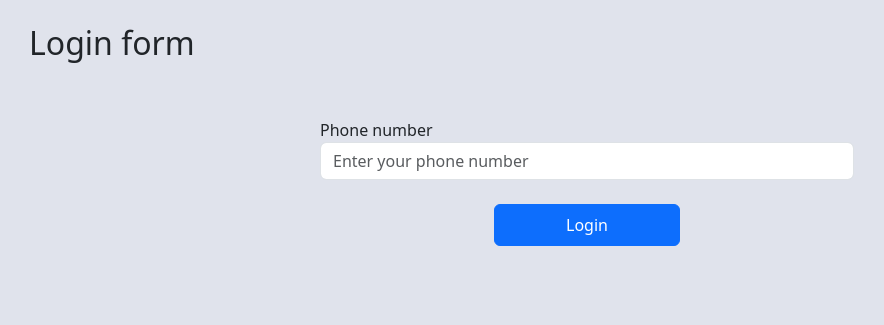
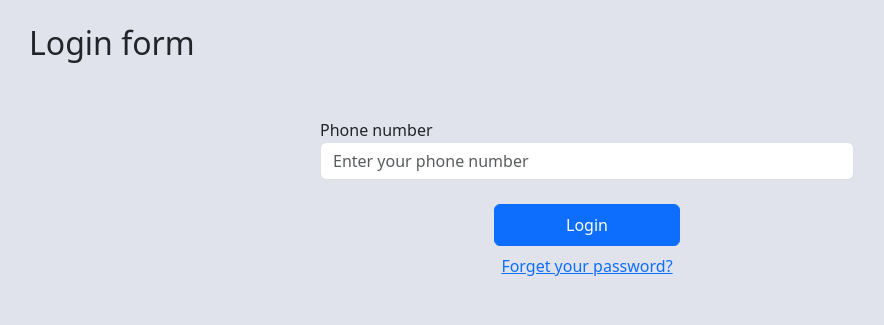
Before and after one commit to atiiiye/shop, a Django app: page /accounts/login/ in a window 1280 px wide. Shown: the part 56-381 px from the top of the page, without its empty margins (53-937 px from the left). Run offline with Django 5.2, Linux system fonts and the light colour scheme; some libraries are stand-ins or nearby versions.

Commit message:
feat: reset password

```diff
--- a/accounts/templates/accounts/login.html
+++ b/accounts/templates/accounts/login.html
@@ -4,7 +4,7 @@
 <h2>Login form</h2>
 <form method="post" action="" novalidate class="d-flex flex-column align-items-center py-5">
     {% csrf_token %}
-    <div class="row col-6 align-items-center justify-content-center">
+    <div class="row col-6 align-items-center justify-content-center mb-2">
         <div class="mb-2">
             {{form.phone_number.label}}
             {{ form.phone_number }}
@@ -16,5 +16,7 @@
 
         <button class="btn btn-primary col-md-4 py-2 mt-3" type="submit">Login</button>
     </div>
+<a href="{% url 'accounts:user_reset_password' %}">Forget your password?</a>
 </form>
+
 {% endblock content%}
--- /dev/null
+++ b/accounts/templates/accounts/password_reset_complete.html
@@ -0,0 +1,5 @@
+{% extends 'base.html'%}
+
+{% block content%}
+    <span>Your password change successfully ;)</span>
+{% endblock %}
--- /dev/null
+++ b/accounts/templates/accounts/password_reset_done.html
@@ -0,0 +1,5 @@
+{% extends 'base.html'%}
+
+{% block content%}
+    <span>We sent you an email</span>
+{% endblock %}
--- /dev/null
+++ b/accounts/templates/accounts/password_reset_email.html
@@ -0,0 +1,3 @@
+Someone asked for password reset for email {{ email }}. Follow the link below:
+
+{{ protocol}}://{{ domain }}{% url 'accounts:password_reset_confirm' uidb64=uid token=token %}
--- a/accounts/urls.py
+++ b/accounts/urls.py
@@ -1,6 +1,6 @@
 from django.urls import path
+
 from . import views
-
 
 app_name="accounts"
 urlpatterns=[
@@ -9,4 +9,8 @@ urlpatterns=[
     path('logout/', views.UserLogoutView.as_view(), name="user_logout"),
     path('register/verify/', views.UserRegistrationVerifyCodeView.as_view(), name='register_verify_code'),
     path('login/verify/', views.UserLoginVerifyCodeView.as_view(), name='login_verify_code'),
+    path('reset/', views.UserPasswordResetView.as_view(), name='user_reset_password'),
+    path('reset/done/', views.UserPasswordResetDoneView.as_view(), name='password_reset_done'),
+    path('confirm/<uidb64>/<token>/',views.UserPasswordConfirmView.as_view(), name="password_reset_confirm"),
+    path('confirm/complete/', views.UserPasswordResetCompleteView.as_view() ,name="password_reset_complete")
 ]
--- a/accounts/views.py
+++ b/accounts/views.py
@@ -2,8 +2,10 @@ from datetime import timedelta
 
 from django.contrib import messages
 from django.contrib.auth import logout, login
+from django.contrib.auth import views as auth_views
 from django.contrib.auth.mixins import LoginRequiredMixin
 from django.shortcuts import render, redirect
+from django.urls import reverse_lazy
 from django.utils import timezone
 from django.views import View
 
@@ -152,3 +154,21 @@ class UserLogoutView(LoginRequiredMixin, View):
         logout(request)
         messages.info(request, "logged out successfully", "info")
         return redirect("home:home")
+
+
+class UserPasswordResetView(auth_views.PasswordResetView):
+    template_name = 'accounts/password_reset_form.html'
+    success_url = reverse_lazy('accounts:password_reset_done')
+    email_template_name = 'accounts:password_reset_email.html'
+
+
+class UserPasswordResetDoneView(auth_views.PasswordResetDoneView):
+    template_name = "accounts/password_reset_done.html"
+
+class UserPasswordConfirmView(auth_views.PasswordResetConfirmView):
+    template_name = 'accounts/password_reset_confirm.html'
+    success_url = reverse_lazy('accounts:password_reset_complete')
+
+
+class UserPasswordResetCompleteView(auth_views.PasswordResetCompleteView):
+    template_name = 'accounts/password_reset_complete.html'
```
Also changed, not shown: accounts/templates/accounts/password_reset_confirm.html (added, +19 -0 lines), accounts/templates/accounts/password_reset_form.html (added, +20 -0 lines), shop/settings.py (+9 -0 lines).
